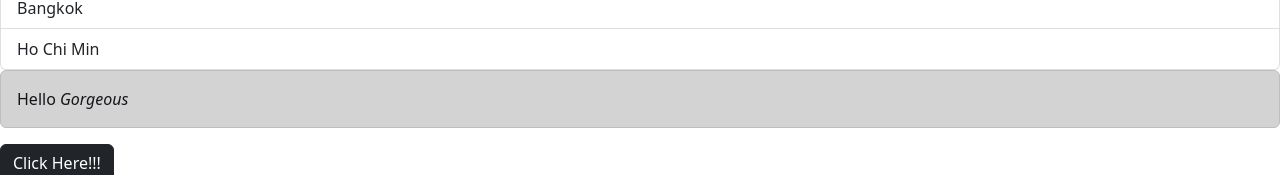
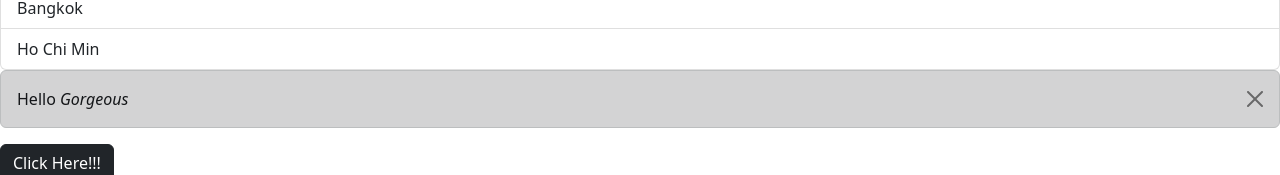
Before and after one commit to pittyh6/react_app, a React (Vite) app: page / in a window 1280 px wide. Both pictures are taken after a click on the button "Click Here!!!". Shown: the part 233-408 px from the top of the page. Built offline with nearby package versions, Linux system fonts and the light colour scheme.

Commit message:
finished

```diff
--- a/src/App.tsx
+++ b/src/App.tsx
@@ -1,11 +1,13 @@
 import ListGroup from "./components/ListGroup";
-import React from "react";
+import React, { useState } from "react";
 import Alert from "./components/Alert";
 import Button from "./components/Button";
 
 function App() {
   let items = ["Sydney", "Tokyo", "Krabi", "Bali", "Bangkok", "Ho Chi Min"];
   const textBtn = "Click Here!!!";
+  const [alertVisible, setAlertVisibility] = useState(false);
+
   const handleSelectItem = (item: string) => {
     console.log(item);
   };
@@ -16,13 +18,19 @@
         heading="Cities"
         onSelectItem={handleSelectItem}
       />
-      <Alert>
-        Hello <i>Gorgeous</i>
-      </Alert>
+      {alertVisible && (
+        <Alert
+          onClose={() => {
+            setAlertVisibility(false);
+          }}
+        >
+          Hello <i>Gorgeous</i>
+        </Alert>
+      )}
       <Button
         children={textBtn}
         color="dark"
-        onClick={() => console.log("clicked")}
+        onClick={() => setAlertVisibility(true)}
       />
       <ListGroup
         items={items}
--- a/src/components/Alert.tsx
+++ b/src/components/Alert.tsx
@@ -2,9 +2,21 @@
 
 interface Props {
   children: ReactNode;
+  onClose: () => void;
 }
-const Alert = ({ children }: Props) => {
-  return <div className="alert alert-dark">{children}</div>;
+const Alert = ({ children, onClose }: Props) => {
+  return (
+    <div className="alert alert-dark alert-dismissible">
+      {children}
+      <button
+        type="button"
+        className="btn-close"
+        data-bs-dismiss="alert"
+        aria-label="Close"
+        onClick={onClose}
+      ></button>
+    </div>
+  );
 };
 
 export default Alert;
```
